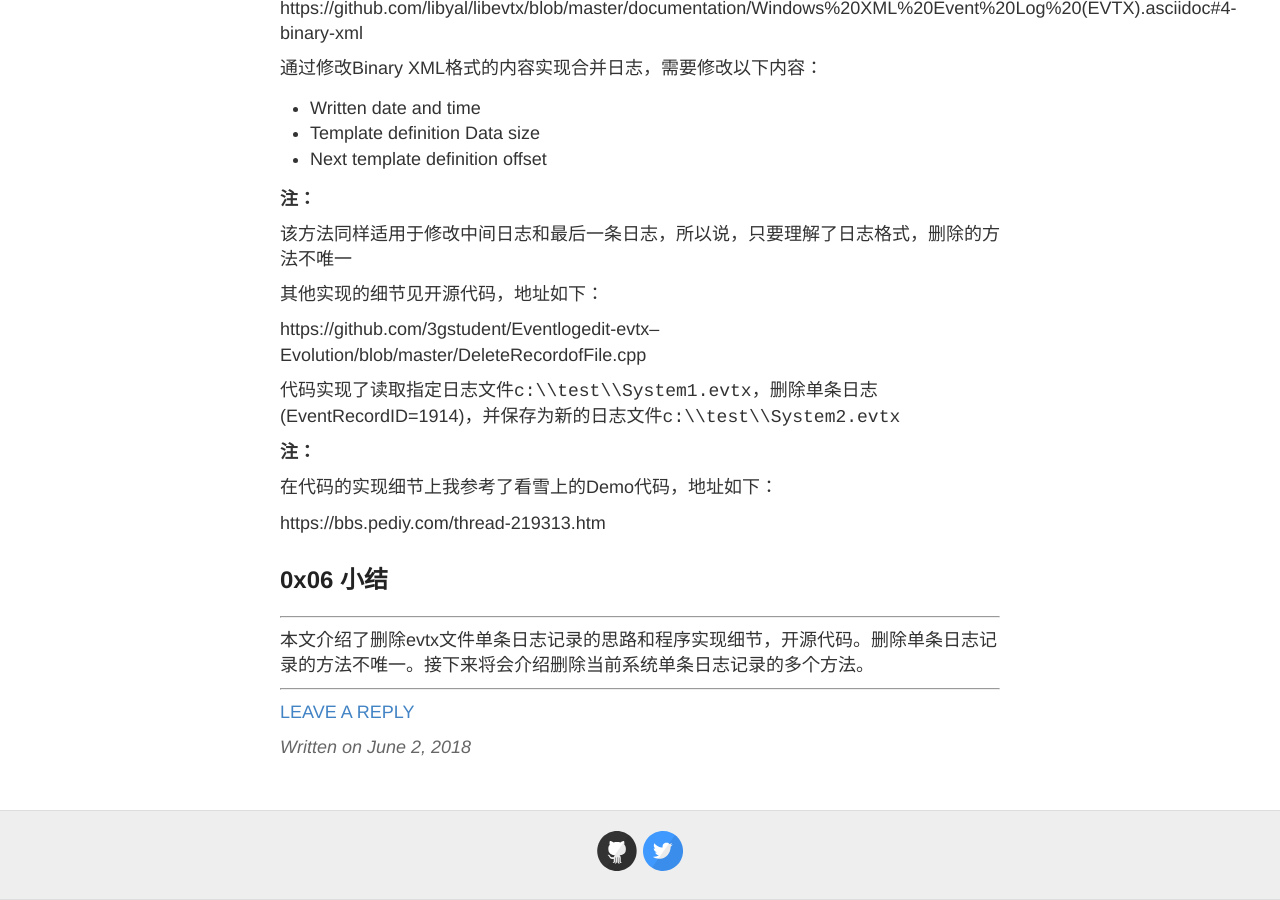
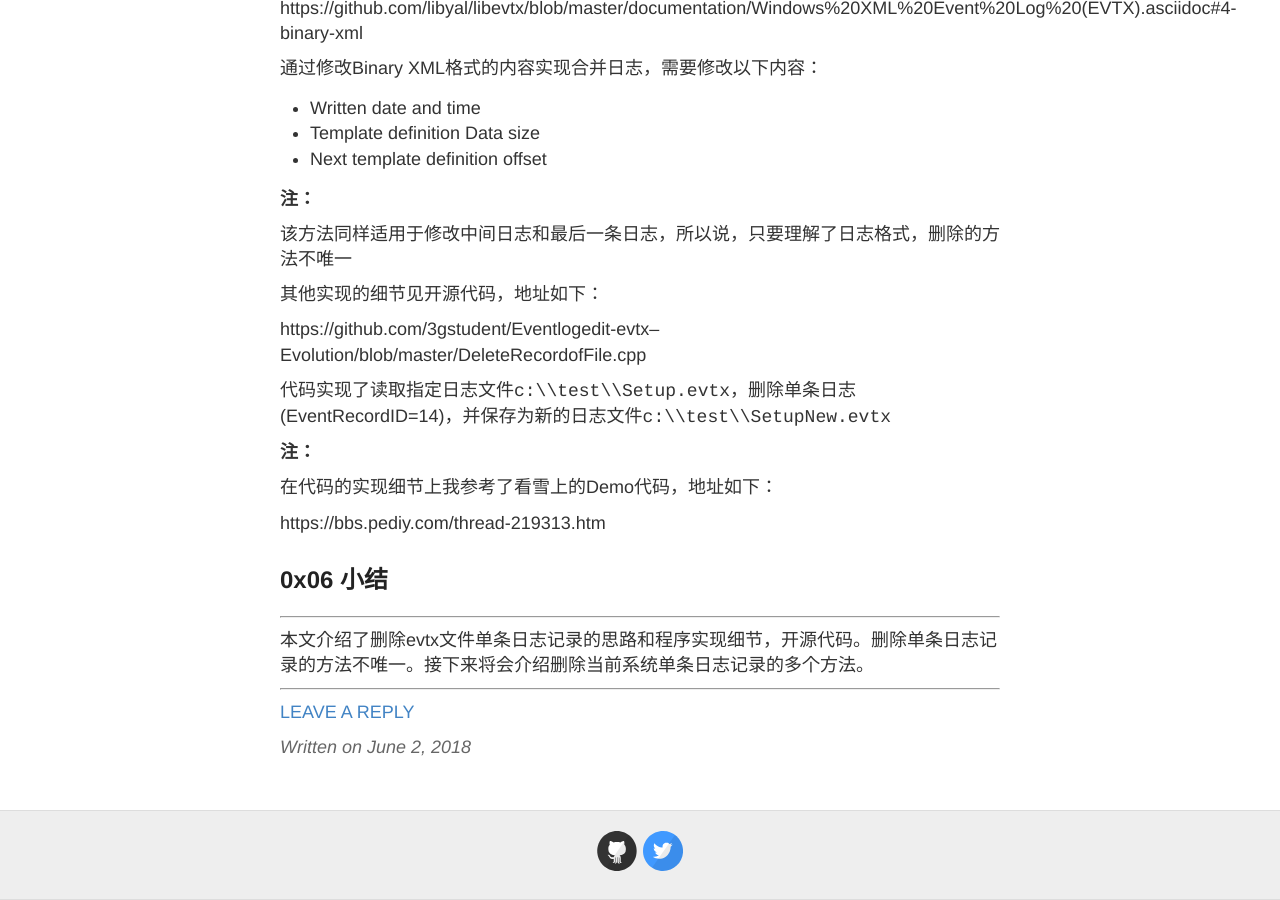
Before and after one commit to 3gstudent/backup-3gstudent.github.io, a Jekyll site: the page built from _posts/2018-6-2-Windows XML Event Log (EVTX)单条日志清除（二）——程序实现删除evtx文件的单条日志记录.md, in a window 1280 px wide and 900 px high, scrolled down 5908 px. Built offline with Jekyll 4.4.1, drawn with Linux system fonts in a browser that asks for light colours.

Commit message:
Update 2018-6-2-Windows XML Event Log (EVTX)单条日志清除（二）——程序实现删除evtx文件的单条日志记录.md

```diff
--- a/_posts/2018-6-2-Windows XML Event Log (EVTX)单条日志清除（二）——程序实现删除evtx文件的单条日志记录.md
+++ b/_posts/2018-6-2-Windows XML Event Log (EVTX)单条日志清除（二）——程序实现删除evtx文件的单条日志记录.md
@@ -235,7 +235,7 @@ https://github.com/libyal/libevtx/blob/master/documentation/Windows%20XML%20Even
 
 https://github.com/3gstudent/Eventlogedit-evtx--Evolution/blob/master/DeleteRecordofFile.cpp
 
-代码实现了读取指定日志文件`c:\\test\\System1.evtx`，删除单条日志(EventRecordID=1914)，并保存为新的日志文件`c:\\test\\System2.evtx`
+代码实现了读取指定日志文件`c:\\test\\Setup.evtx`，删除单条日志(EventRecordID=14)，并保存为新的日志文件`c:\\test\\SetupNew.evtx`
 
 **注：**
 
```
